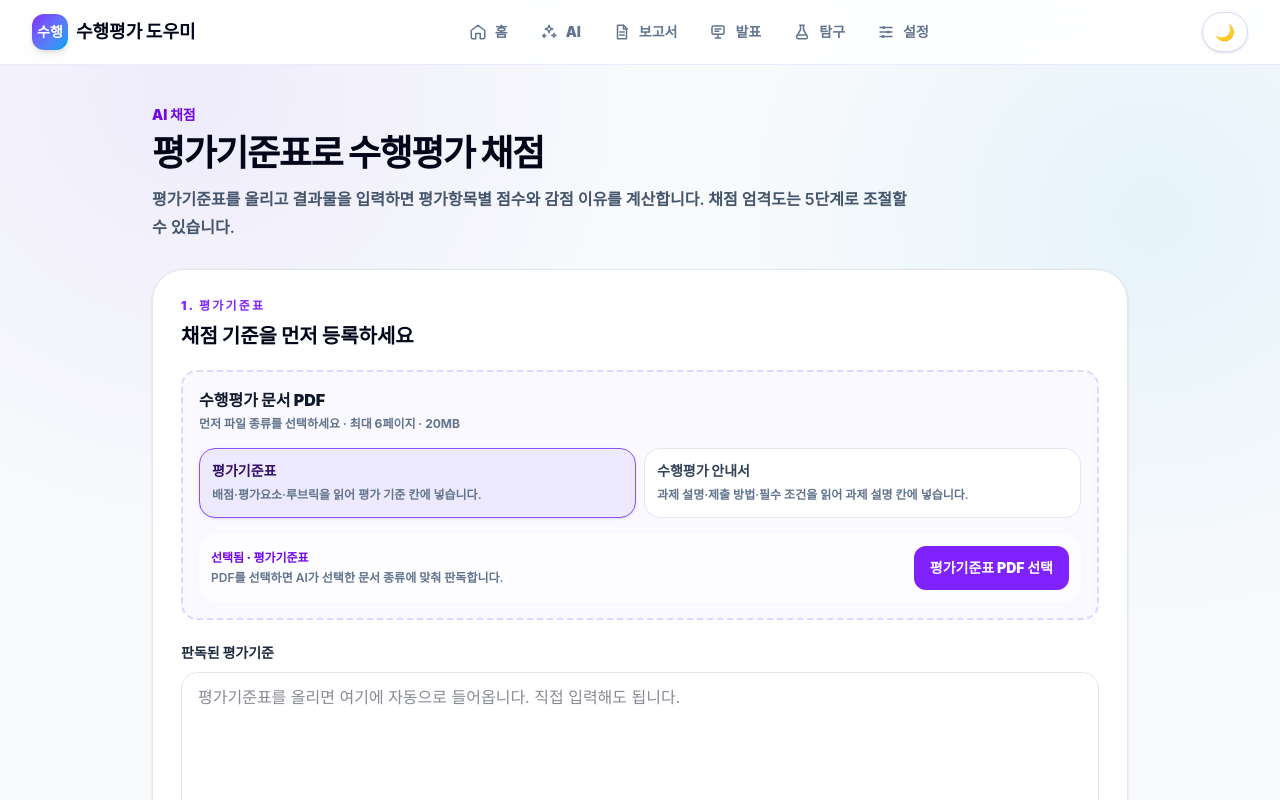
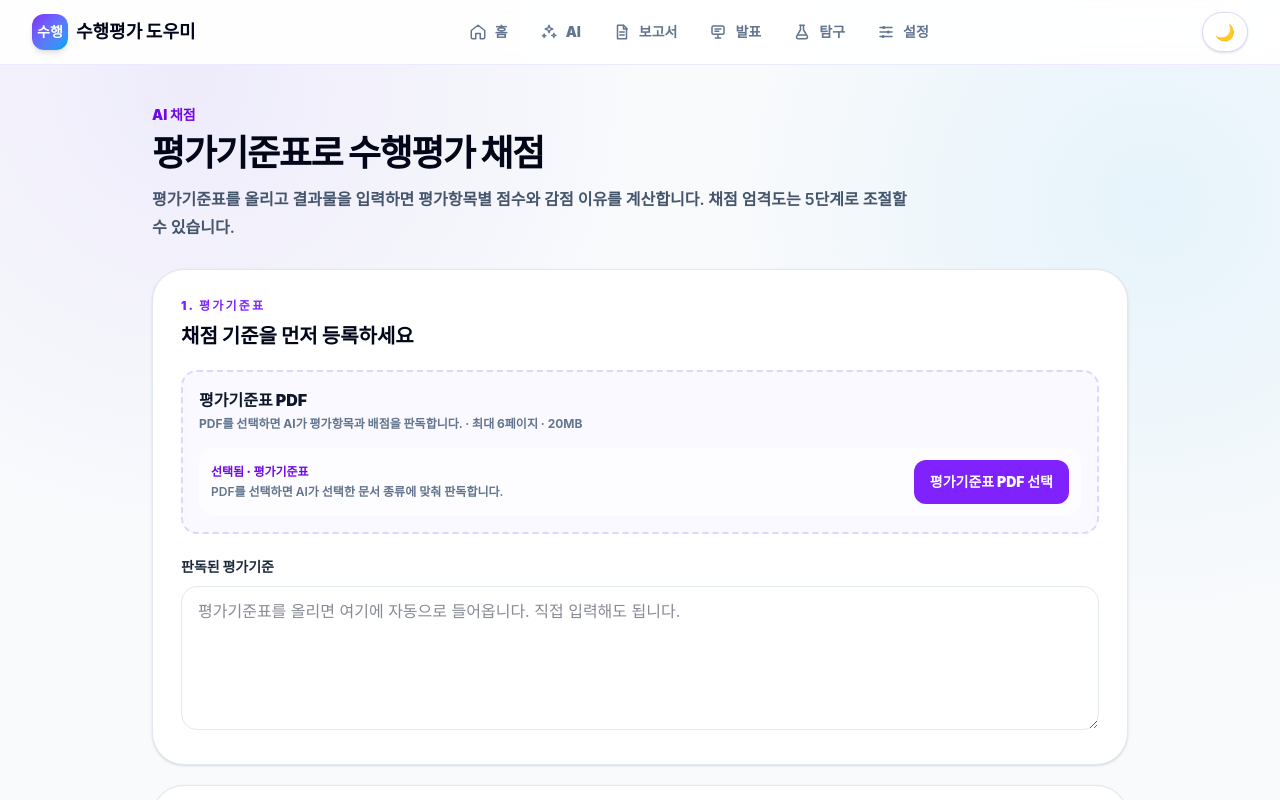
Before and after one commit to dy6553/performance-assessment-assistant, a Next.js app: page /grader in a window 1280 px wide. Shown: the top 800 px of the page. Built offline with nearby package versions, Linux system fonts and the light colour scheme.

Commit message:
feat: allow rubric-only upload mode

```diff
--- a/src/features/assessment/pdf-rubric-upload.tsx
+++ b/src/features/assessment/pdf-rubric-upload.tsx
@@ -41,16 +41,23 @@ const documentOptions: Array<{
 export function PdfRubricUpload({
   disabled,
   onExtracted,
+  documentTypes,
 }: {
   disabled: boolean;
   onExtracted: (text: string) => void;
+  documentTypes?: DocumentType[];
 }) {
-  const [documentType, setDocumentType] = useState<DocumentType>("rubric");
+  const availableOptions = documentOptions.filter(
+    (option) => !documentTypes?.length || documentTypes.includes(option.value),
+  );
+  const safeOptions = availableOptions.length ? availableOptions : [documentOptions[0]];
+  const [documentType, setDocumentType] = useState<DocumentType>(safeOptions[0].value);
   const [status, setStatus] = useState("");
   const [error, setError] = useState("");
   const [busy, setBusy] = useState(false);
 
-  const selectedOption = documentOptions.find((option) => option.value === documentType) ?? documentOptions[0];
+  const selectedOption = safeOptions.find((option) => option.value === documentType) ?? safeOptions[0];
+  const singleType = safeOptions.length === 1;
 
   async function upload(file: File) {
     if (file.size > MAX_FILE_BYTES) {
@@ -108,12 +115,15 @@ export function PdfRubricUpload({
   return (
     <div className="rounded-2xl border-2 border-dashed border-violet-200 bg-violet-50/50 p-4">
       <div>
-        <p className="font-black text-slate-900">수행평가 문서 PDF</p>
-        <p className="mt-1 text-xs font-bold text-slate-500">먼저 파일 종류를 선택하세요 · 최대 6페이지 · 20MB</p>
+        <p className="font-black text-slate-900">{singleType ? `${selectedOption.label} PDF` : "수행평가 문서 PDF"}</p>
+        <p className="mt-1 text-xs font-bold text-slate-500">
+          {singleType ? "PDF를 선택하면 AI가 평가항목과 배점을 판독합니다." : "먼저 파일 종류를 선택하세요."} · 최대 6페이지 · 20MB
+        </p>
       </div>
 
+      {!singleType ? (
         <div className="mt-4 grid gap-2 sm:grid-cols-2" role="group" aria-label="업로드할 파일 종류">
-        {documentOptions.map((option) => {
+          {safeOptions.map((option) => {
             const active = documentType === option.value;
             return (
               <button
@@ -134,6 +144,7 @@ export function PdfRubricUpload({
             );
           })}
         </div>
+      ) : null}
 
       <div className="mt-4 flex flex-wrap items-center justify-between gap-3 rounded-2xl bg-white/70 p-3">
         <div>
```
Lines whose indentation alone changed are shown as unchanged.
